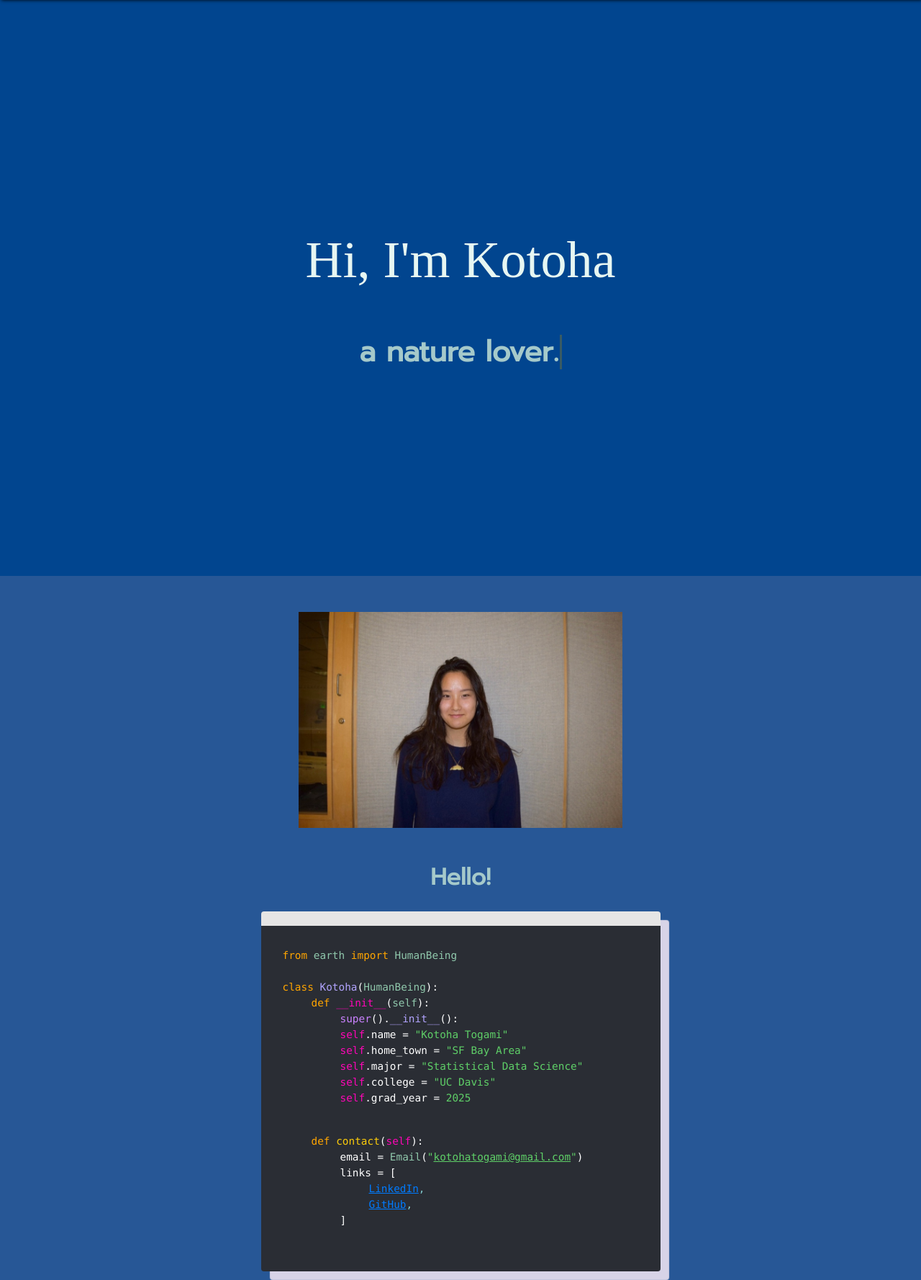
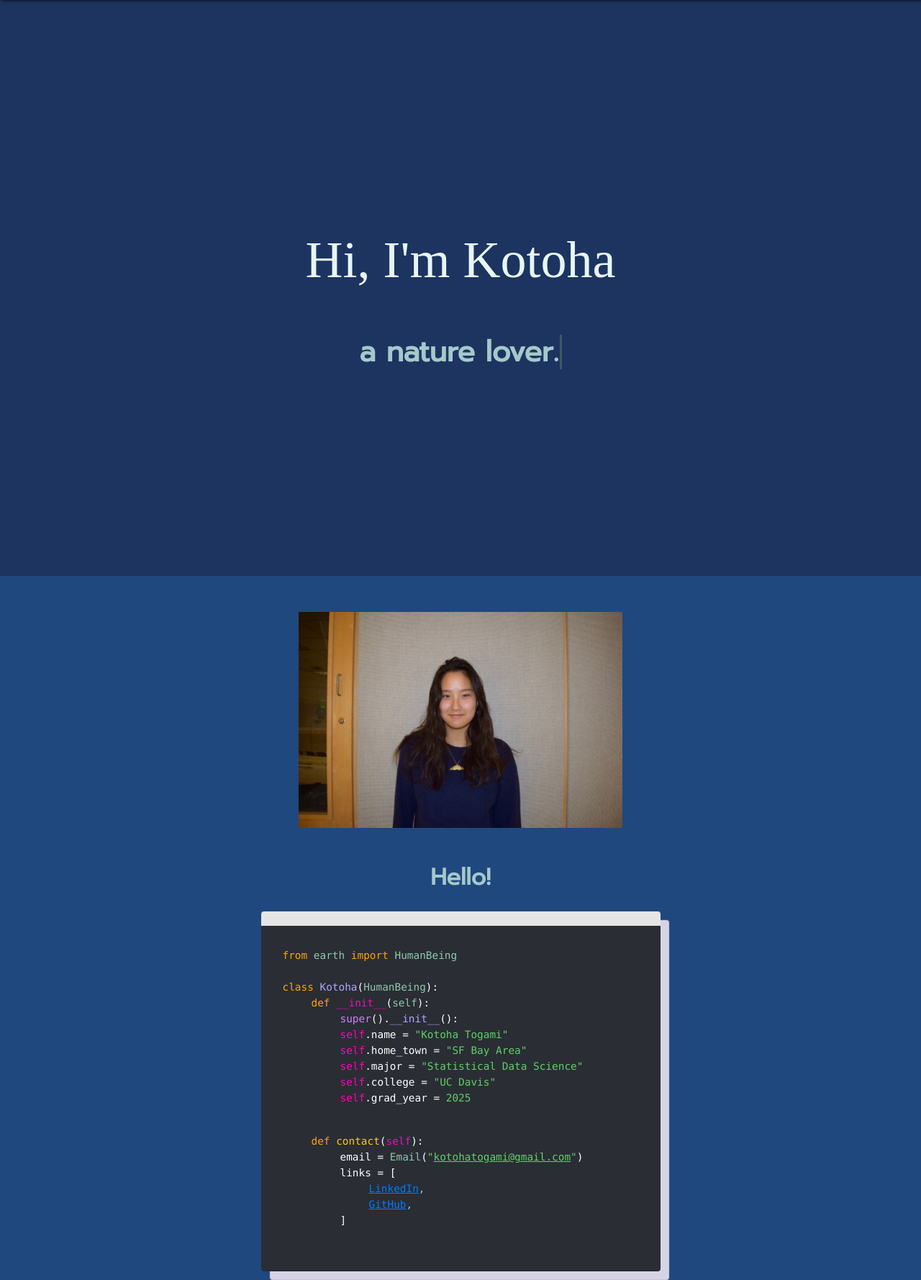
Before and after one commit to kotohatogami/kotohatogami.github.io, a plain HTML site: page index.html in a window 1280 px wide. Shown: the top 1778 px of the page at 72% size. Drawn offline with nearby package versions, Linux system fonts and the light colour scheme.

Commit message:
Update styles.css

```diff
--- a/css/styles.css
+++ b/css/styles.css
@@ -116,7 +116,7 @@ a::hover {
 #title {
     /* background-image: url("../images/space-home.jpeg"); */
     text-align: center;
-    background-color: #01458f;
+    background-color: #1D3461;
     height: 100vh;
     background-size: 100% auto;
     background-repeat: no-repeat;
@@ -128,7 +128,7 @@ a::hover {
 /* About Section */
 .about-div {
     text-align: center;
-    background-color: #275796;
+    background-color: #1F487E;
     position: relative;
     border-width: 10px;
     border-color: black;
```
